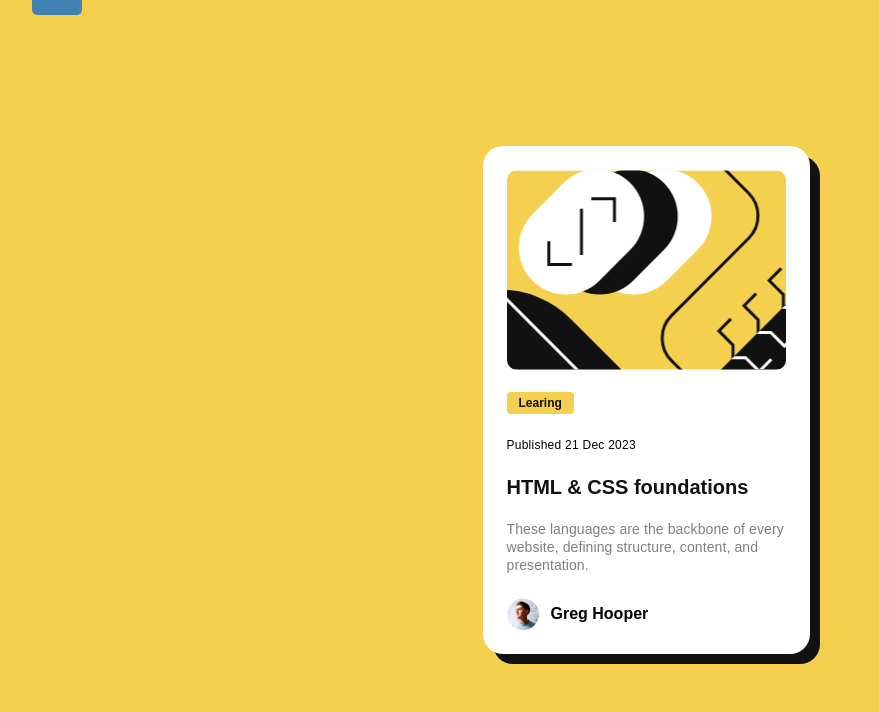
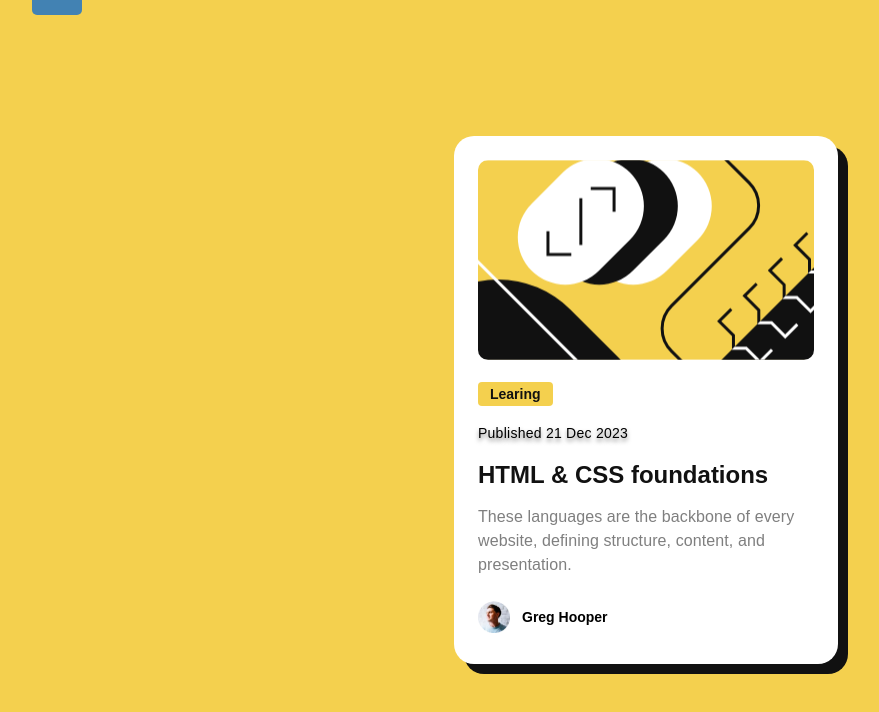
Before and after one commit to alexanderivanov2/frontend-mentor, a Vue app: page /newbie/blog-preview-card in a window 1536 px wide. Shown: the top 712 px of the page, without its empty margins (122-1001 px from the left). Built offline with nearby package versions, Linux system fonts and the light colour scheme.

Commit message:
desktop implementation

```diff
--- a/src/assets/styles/components/newbie/_blogPreviewCard.scss
+++ b/src/assets/styles/components/newbie/_blogPreviewCard.scss
@@ -16,6 +16,19 @@
 
     box-shadow: 10px 10px 0px 0px $black;
 
+    @media screen and (max-width: 200px) {
+        padding: 6px;
+    }
+
+    @media screen and (max-width: 360px) {
+        box-shadow: none;
+    }
+
+    @media screen and (min-width: 1440px) {
+        max-width: 384px;
+        min-height: 528px;
+    }
+
     .blog-preview-card-image {
         background-image: url('/assets/images/blogPreviewCard/illustration-article.svg');
         background-repeat: no-repeat;
@@ -30,9 +43,9 @@
         margin: 2.4rem auto;
         display: flex;
         flex-direction: column;
-        gap: 2.4rem;
+        // gap: 2.4rem;
 
-        font-size: 12px;
+        font-size: 14px;
         line-height: 150%;
 
         .card-body-tags {
@@ -49,18 +62,36 @@
         .card-body-date {
             font-weight: 500;
             letter-spacing: 0.25px;
+            margin-top: 1.8rem;
+            text-shadow: 0 3px 4px $grey;
         }
 
         .card-body-title {
             color: $black;
             font-size: 2rem;
             font-weight: 900;
+            margin: 2rem 0;
+            transition: color .25s;
+            cursor: pointer;
+            caret-color: $black;
+            &:hover {
+                color: $yellow;
+            }
+
+            @media screen and (min-width: 1440px) {
+                font-size: 2.4rem;
+            }
         }
 
         .card-body-description {
             color: $grey;
             letter-spacing: 0.10px;
             font-size: 14px;
+
+            @media screen and (min-width: 1440px) {
+                font-size: 16px;
+                line-height: 150%;
+            }
         }
     }
 
@@ -74,5 +105,9 @@
             width: 32px;
             height: 32px;
         }
+
+        .publisher-name {
+            font-size: 1.4rem;
+        }
     }
 }
```
